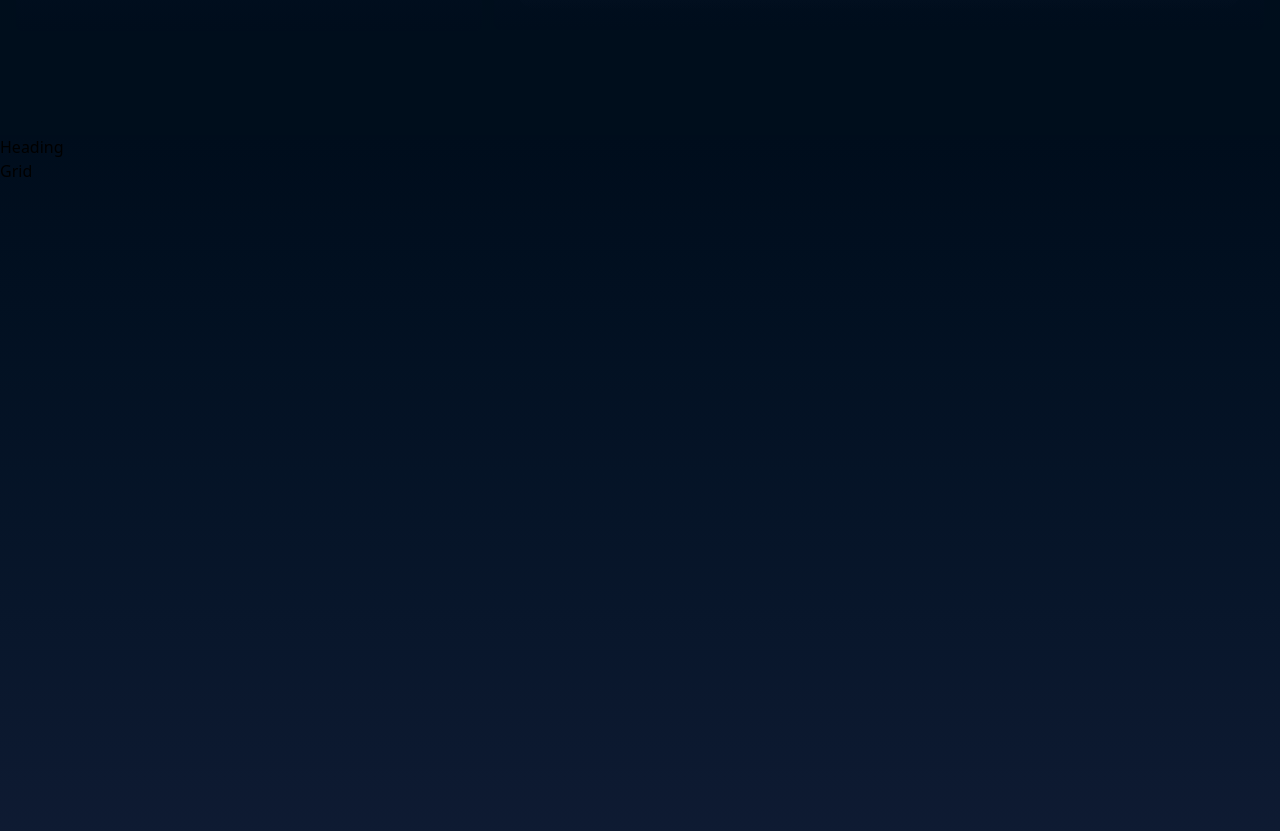
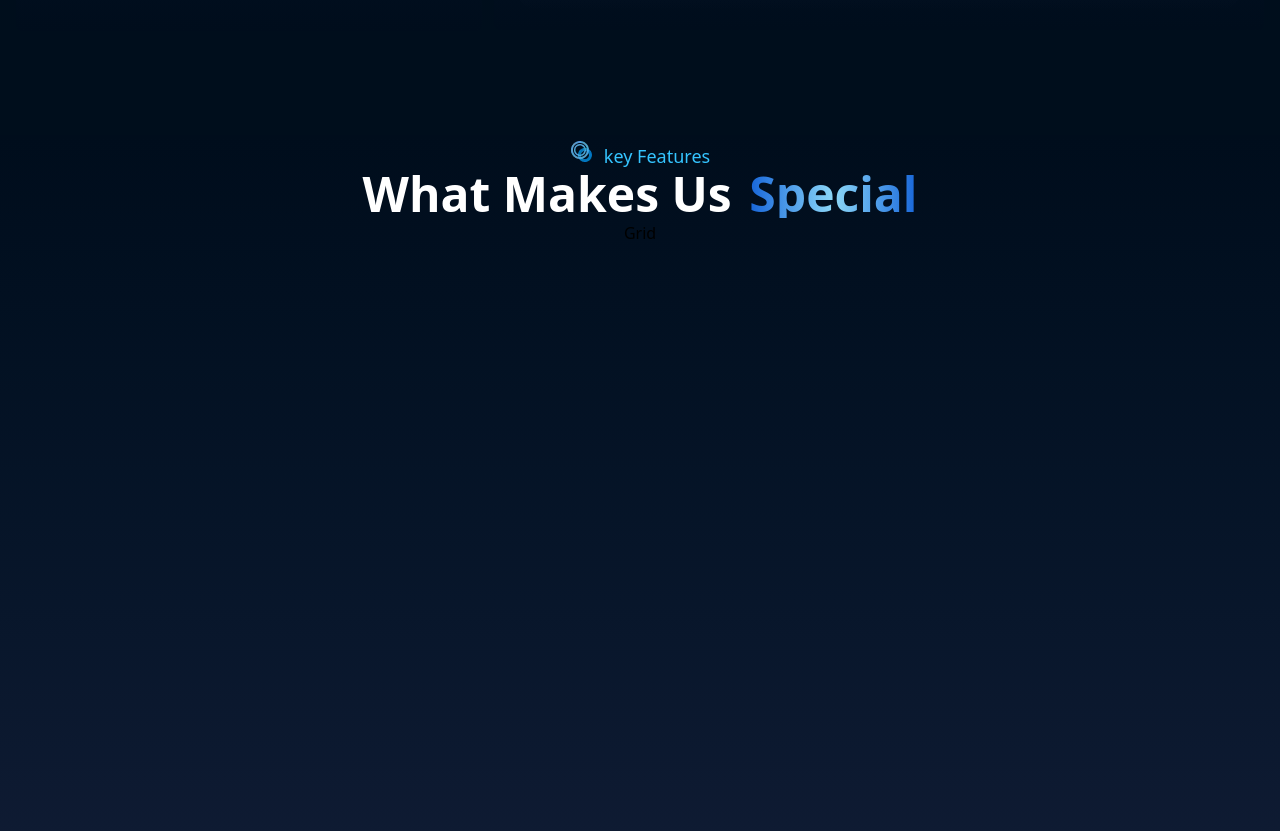
Before and after one commit to Mohfazam/REDUCATE, a Next.js app: page / in a window 1280 px wide. Shown: the part 1481-2312 px from the top of the page. Built offline with nearby package versions, Linux system fonts and the light colour scheme.

Commit message:
Features Heading

```diff
--- a/app/Components/Features.tsx
+++ b/app/Components/Features.tsx
@@ -1,8 +1,16 @@
 export const Features = () => {
     return(
-        <div className="w-full h-[1014px] bg-gradient-to-b from-[#000D1C] to-[#17213D]">
-            <div>
-                Heading
+        <div className="w-full h-[1014px] flex flex-col items-center bg-gradient-to-b from-[#000D1C] to-[#17213D]">
+            <div className="w-[555px] h-[86px]  gap-[8px] flex flex-col items-center">
+                <div className="h-[21px] mt-[6px] flex gap-3">
+                    <img src="./Features_Icon.webp" alt="features" draggable="false" />
+                    <span className="text-[#34C4FF] font-medium text-[18px] leading-[30px]">key Features</span>
+                </div>
+
+                <div className="w-[555px] h-[48px] font-semibold text-[48px] leading-[48px] flex">
+                    <p className="text-[#FFFFFF]">What Makes Us &nbsp;</p>
+                    <p className="bg-gradient-to-r from-[#1664D8] via-[#8CD7F7] to-[#1664D8] text-transparent bg-clip-text">Special</p>
+                </div>
             </div>
 
             <div>
```
Also changed, not shown: public/Features_Icon.webp (added).
